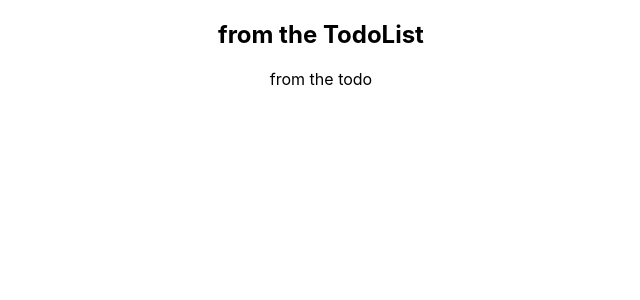
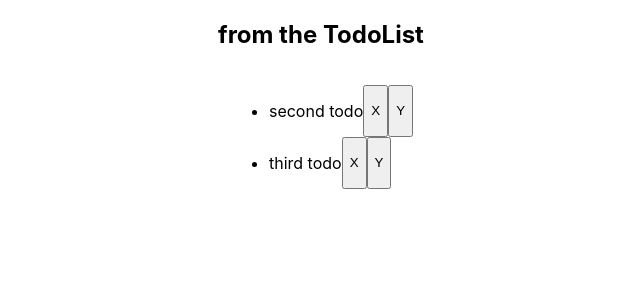
Before and after one commit to peterPalVanyo/todo_react, a React (Create React App) app: page / in a window 1280 px wide. Shown: the top 300 px of the page, without its empty margins (319-959 px from the left). Built offline with nearby package versions, Linux system fonts and the light colour scheme.

Commit message:
display todos and fill the todo using the props

```diff
--- /dev/null
+++ b/src/Todo.css
@@ -0,0 +1,3 @@
+.Todo {
+    display: flex;
+}
--- a/src/Todo.js
+++ b/src/Todo.js
@@ -1,8 +1,15 @@
 import React, {Component} from 'react'
+import './Todo.css'
 
 class Todo extends Component {
     render() {
-        return <p>from the todo</p>
+        return (
+            <div className='Todo'>
+                <p>{this.props.text}</p>
+                <button>X</button>
+                <button>Y</button>
+            </div>
+        )
     }
 }
 
--- /dev/null
+++ b/src/TodoList.css
@@ -0,0 +1,6 @@
+.TodoList {
+    display: flex;
+    flex-direction: column;
+    align-items: center;
+    justify-content: center;
+}
--- a/src/TodoList.js
+++ b/src/TodoList.js
@@ -1,14 +1,32 @@
 import React, { Component } from "react";
 import Todo from "./Todo";
+import "./TodoList.css";
 
 class TodoList extends Component {
+  constructor(props) {
+    super(props);
+    this.state = {
+      todos: [
+        { text: "second todo", isCompleted: false },
+        { text: "third todo", isCompleted: false }
+      ]
+    };
+    this.displayTodos = this.displayTodos.bind(this);
+  }
+  displayTodos() {
+    return this.state.todos.map(todo => (
+      <li>
+        <Todo text={todo.text} isCompleted={todo.isCompleted} />
+      </li>
+    ));
+  }
   render() {
     return (
-        <div>
-            <h2>from the TodoList</h2>
-            <Todo />
-        </div>
-    )
+      <div className="TodoList">
+        <h2>from the TodoList</h2>
+        <ul>{this.displayTodos()}</ul>
+      </div>
+    );
   }
 }
 
```
